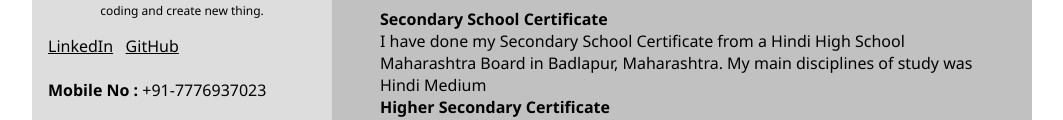
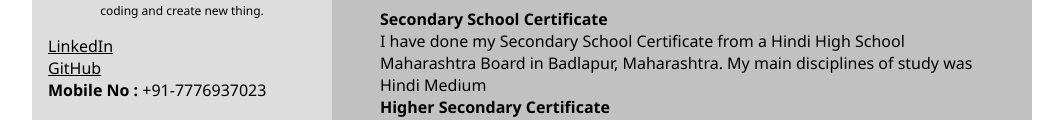
Before and after one commit to parvindr091719/Resume-Arvind-Sharma, a plain HTML site: page index.html in a window 1280 px wide. Shown: the part 652-772 px from the top of the page, without its empty margins (32-1095 px from the left). Drawn offline with Linux system fonts and the light colour scheme.

Commit message:
Update index.html

```diff
--- a/index.html
+++ b/index.html
@@ -24,7 +24,8 @@
                 <div class="contact-info">
                     <div class="contact-item">
                         <div class="social-media">
-                            <li class="icon"><a href="https://www.linkedin.com/in/arvind-sharma-3675a91b0/">LinkedIn</a> &nbsp; <a href="https://github.com/parvindr091719" >GitHub</a></a></li><br>
+                            <li class="icon"><a href="https://www.linkedin.com/in/arvind-sharma-3675a91b0/">LinkedIn</a></li>
+                            <li class="icon"><a href="https://github.com/parvindr091719" >GitHub</a></li>
                          </div>
                         <div class="personal-details">
                             <li class="icon"><b>Mobile No :</b> +91-7776937023</li><br>
```
